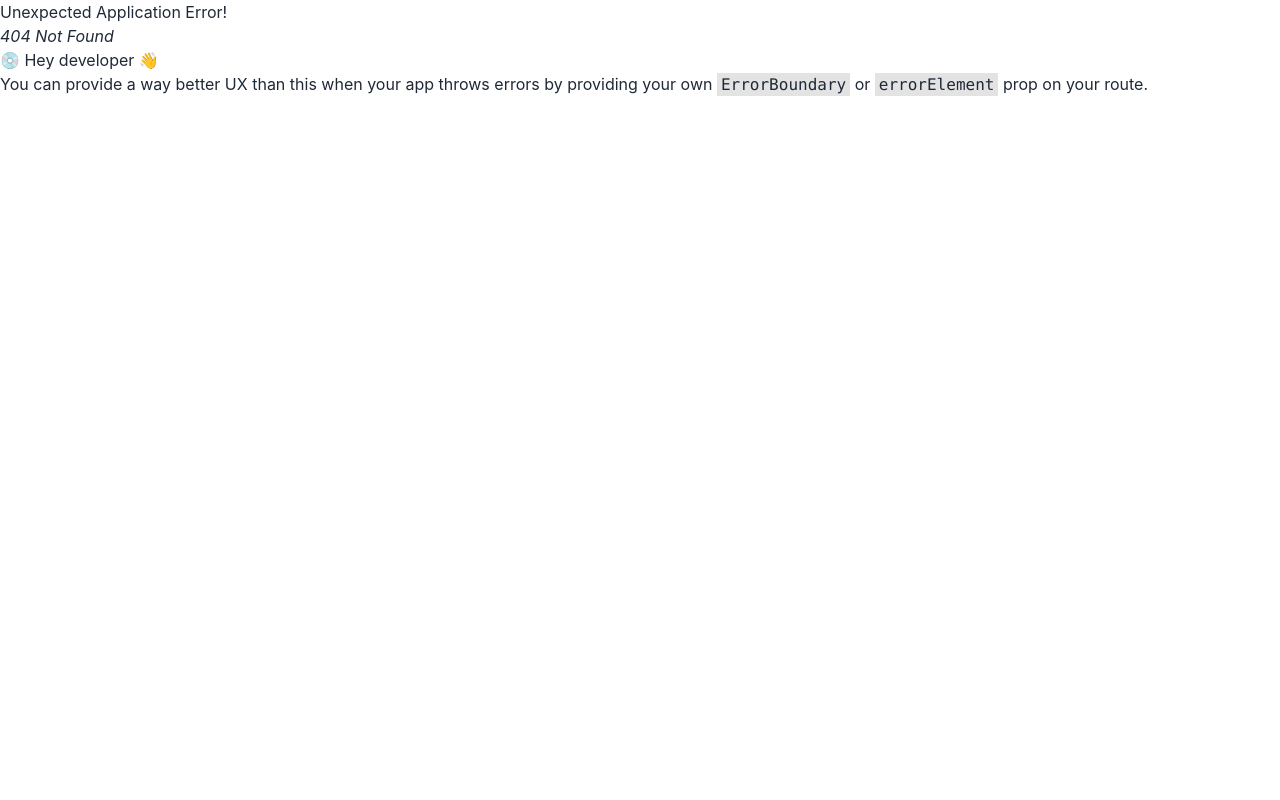
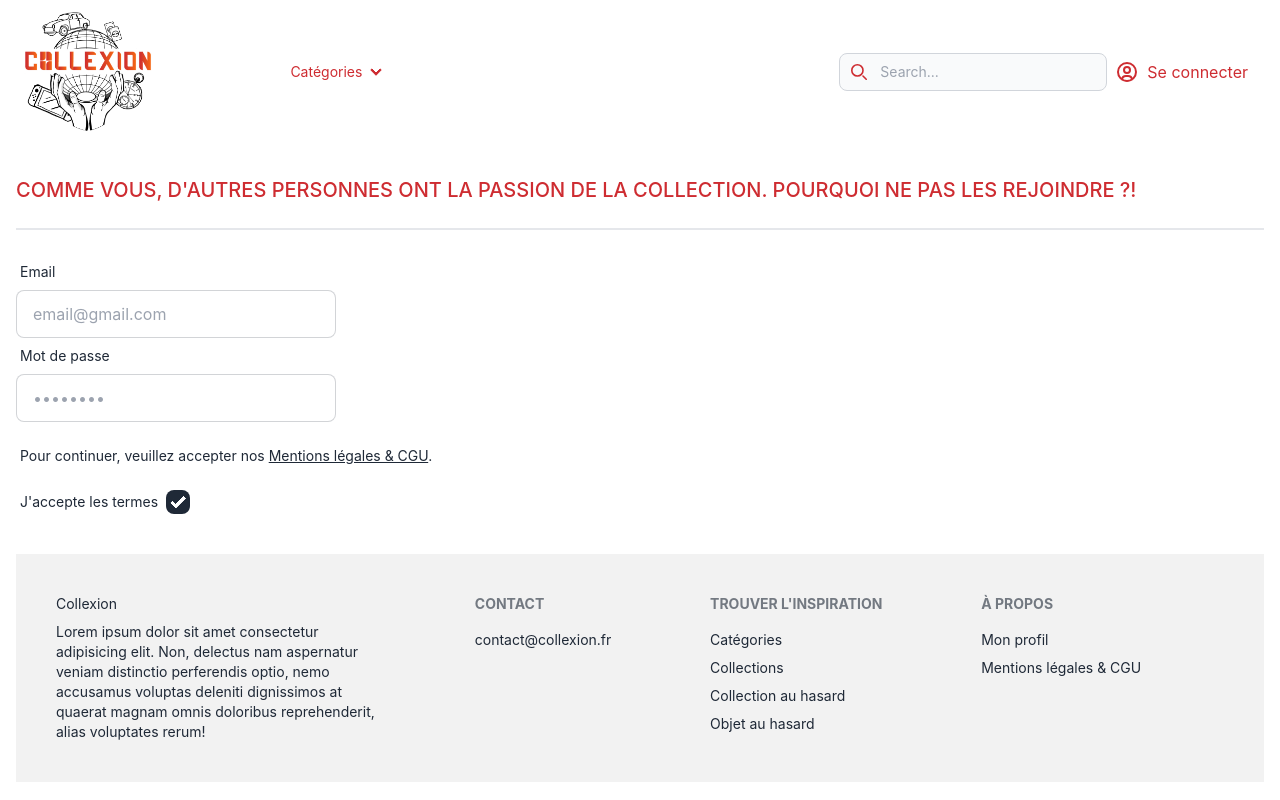
Before and after one commit to kjeanot/collexion-front, a React (Vite) app: page /subscribe in a window 1280 px wide. Before the commit this address had no page. Built offline with nearby package versions, Linux system fonts and the light colour scheme.

Commit message:
Stylisation du composant login + améliorations générales

```diff
--- a/src/components/Collection/CollectionCard.tsx
+++ b/src/components/Collection/CollectionCard.tsx
@@ -14,7 +14,7 @@ export default function CollectionCard({
   return (
     <Link to={`/collection/${collection.id}`} className="card bg-base-100 shadow-xl hover:bg-gray-100">
       <figure>
-        <img src={collection.image} alt={collection.name} />
+        <img src="https://picsum.photos/1000" alt={collection.name} />
       </figure>
       <div className="card-body">
         <h3 className="card-title text-customred">{collection.name}</h3>
--- a/src/components/Collection/SingleCollection.tsx
+++ b/src/components/Collection/SingleCollection.tsx
@@ -22,7 +22,7 @@ export default function SingleCollection() {
     <>
     {showModal && <Modal actionLabel={'Supprimer la collection'} action={dispatch(deleteCollection(data.id))}/>}
       <header className="flex flex-wrap border border-b-2 mb-6">
-        <img src={data.image} className="w-full md:w-1/3 object-cover" />
+        <img src="https://picsum.photos/1000" className="w-full md:w-1/3 object-cover" />
         <div className="w-full md:w-2/3 p-6">
           <div className="flex justify-end">
             <button className="btn btn-circle mr-4">
--- a/src/components/Footer/Footer.tsx
+++ b/src/components/Footer/Footer.tsx
@@ -1,4 +1,5 @@
 import React from 'react';
+import { NavLink } from 'react-router-dom';
 
 export default function Footer() {
   return (
@@ -15,7 +16,7 @@ export default function Footer() {
   <nav>
     <h6 className="footer-title">Trouver l'inspiration</h6>
     <a className="link link-hover">Catégories</a>
-    <a className="link link-hover">Collections</a>
+    <NavLink to={'/collections'}>Collections</NavLink>
     <a className="link link-hover">Collection au hasard</a>
     <a className="link link-hover">Objet au hasard</a>
   </nav>
--- a/src/components/Header/Header.tsx
+++ b/src/components/Header/Header.tsx
@@ -3,16 +3,16 @@ import logo from '../../assets/logo-collexion.png';
 import { useAppDispatch, useAppSelector } from '../../hooks/redux';
 import { switchLoginDisplay } from '../../store/reducers/appReducer';
 import store from '../../store';
-import { NavLink } from 'react-router-dom';
+import { Link, NavLink } from 'react-router-dom';
 
 export default function Header() {
   const dispatch = useAppDispatch();
   const showLogin = useAppSelector((state) => state.app.showLogin);
   return (
     <>
-      <nav className="navbar bg-base-100">
-        <a
-          href="#"
+      <nav className="navbar bg-base-100 color text-customred">
+        <Link
+          to="/"
           className="flex flex-wrap items-center space-x-3 rtl:space-x-reverse w-1/5 "
         >
           <img
@@ -20,7 +20,7 @@ export default function Header() {
             className="h-32 object-contain"
             alt="Collexion logo"
           />
-        </a>
+        </Link>
         <div className="flex w-4/5">
           <ul className="flex grow menu menu-horizontal px-1 z-50">
             <li>
@@ -43,16 +43,13 @@ export default function Header() {
               </details>
             </li>
           </ul>
-          <li>
-          <NavLink to={'/collections'}>Collections</NavLink>
-          </li>
           <li className="flex flex-none">
             <button
               type="button"
               data-collapse-toggle="navbar-search"
               aria-controls="navbar-search"
               aria-expanded="false"
-              className="md:hidden text-gray-500 hover:bg-gray-100 focus:outline-none focus:ring-4 focus:ring-gray-200 rounded-lg text-sm p-2.5 me-1"
+              className="md:hidden text-customred hover:bg-gray-100 focus:outline-none focus:ring-4 focus:ring-gray-200 rounded-lg text-sm p-2.5 me-1"
             >
               <svg
                 className="w-5 h-5"
@@ -74,7 +71,7 @@ export default function Header() {
             <div className="relative hidden md:block">
               <div className="absolute inset-y-0 start-0 flex items-center ps-3 pointer-events-none">
                 <svg
-                  className="w-4 h-4 text-gray-500"
+                  className="w-4 h-4 text-customred"
                   aria-hidden="true"
                   xmlns="http://www.w3.org/2000/svg"
                   fill="none"
@@ -100,11 +97,11 @@ export default function Header() {
           </li>
           <li className="flex flex-none content-center">
             <div
-              className="flex content-center py-2 md:px-2 text-gray-900 rounded hover:bg-gray-100 md:hover:bg-transparent md:border-0 md:hover:text-blue-700 md:p-0"
+              className="flex content-center py-2 md:px-2 text-customred rounded hover:bg-gray-100 md:hover:bg-transparent md:border-0 md:hover:text-customorange md:p-0"
               onClick={() => dispatch(switchLoginDisplay())}
             >
               <svg
-                className="md:mr-2 w-6 h-6 text-gray-800"
+                className="md:mr-2 w-6 h-6 text-customred"
                 aria-hidden="true"
                 xmlns="http://www.w3.org/2000/svg"
                 fill="none"
--- a/src/components/Login/Login.tsx
+++ b/src/components/Login/Login.tsx
@@ -6,6 +6,7 @@ import {
   setPassword,
   setUsername,
 } from '../../store/reducers/userReducer';
+import { Link } from 'react-router-dom';
 
 export default function Login() {
   const dispatch = useAppDispatch();
@@ -90,24 +91,27 @@ export default function Login() {
                   />
                 </div>
                 <div>
-                  <a href="#" className="text-sm text-blue-700 hover:underline">
+                  <a href="#" className="text-sm text-customred hover:underline">
                     Mot de passe oublié ?
                   </a>
                 </div>
                 <button
-                  className="w-full text-white bg-blue-700 hover:bg-blue-800 focus:ring-4 focus:outline-none focus:ring-blue-300 font-medium rounded-lg text-sm px-5 py-2.5 text-center"
+                  className="text-white bg-gradient-to-r from-customred to-customorange hover:bg-gradient-to-br font-semibold rounded-lg text-base px-3 py-2 text-center me-2 mb-2"
                   onClick={(evt) => {
                     evt.preventDefault();
                     dispatch(login());
+                    dispatch(switchLoginDisplay());
                   }}
                 >
                   Se connecter
                 </button>
                 <div className="text-sm font-medium text-gray-500">
                   Pas encore enregistré ? Pas encore enregistré ?{' '}
-                  <a href="#" className="text-blue-700 hover:underline">
-                    Créez votre compte
-                  </a>
+                  <Link
+                    to="/subscribe"
+                    className="text-customred hover:underline"
+                    onClick={() => dispatch(switchLoginDisplay())}
+                    >Créer votre compte</Link>
                 </div>
               </form>
             </div>
--- a/src/components/Object/ObjectCard.tsx
+++ b/src/components/Object/ObjectCard.tsx
@@ -10,7 +10,7 @@ export default function ObjectCard({ id, name, image } : IObject) {
         <figure>
           <img
             className=""
-            src={image}
+            src="https://picsum.photos/1000"
             alt={name}
           />
         </figure>
--- a/src/main.tsx
+++ b/src/main.tsx
@@ -19,6 +19,7 @@ import { useAppDispatch, useAppSelector } from './hooks/redux';
 import { fetchSingleCollection } from './store/reducers/collectionsReducer';
 import Error from './components/Error/Error';
 import axios from 'axios';
+import Subscribe from './components/Subscribe/Subscribe';
 
 const router = createBrowserRouter(
   createRoutesFromElements(
@@ -34,7 +35,7 @@ const router = createBrowserRouter(
         loader={({ params }) => {
           const token = JSON.parse(localStorage.getItem('jwt'));
           const promise = axios(
-            `http://64ed31429cbded49acab4281.cloud.lan:8080/api/collection/${params.id}`,
+            `http://64ed31429cbded49acab4281.cloud.lan/Apothéose/collexion/projet-12-collexion-back/public/api/collection/${params.id}`,
             {
               headers: {
                 Authorization: `Bearer ${token}`,
@@ -45,6 +46,7 @@ const router = createBrowserRouter(
         }}
         // errorElement={<Error />}
       />
+      <Route path='/subscribe' element={<Subscribe />} />
     </Route>
   )
 );
--- a/src/store/reducers/collectionsReducer.ts
+++ b/src/store/reducers/collectionsReducer.ts
@@ -28,7 +28,7 @@ export const fetchCollections = createAsyncThunk(
   'collections/fetchCollections',
   async (_, thunkAPI) => {
       const response = await axios.get(
-      'http://64ed31429cbded49acab4281.cloud.lan:8080/api/collections');
+      'http://64ed31429cbded49acab4281.cloud.lan/Apothéose/collexion/projet-12-collexion-back/public/api/collections');
     return response.data;
   }
 );
@@ -39,7 +39,7 @@ export const fetchSingleCollection = createAsyncThunk(
   'collections/fetchSingleCollection',
   async (id: number, thunkAPI) => {
     const response = await axios.get(
-      `http://64ed31429cbded49acab4281.cloud.lan:8080/api/collection/${id}`
+      `http://64ed31429cbded49acab4281.cloud.lan/Apothéose/collexion/projet-12-collexion-back/api/collection/${id}`
     );
     return response.data;
   }
@@ -49,7 +49,7 @@ export const deleteCollection = createAsyncThunk(
   'collections/deleteCollection',
   async (id: number, thunkAPI) => {
     const response = await axios.delete(
-      `http://64ed31429cbded49acab4281.cloud.lan:8080/api/collection/${id}`
+      `http://64ed31429cbded49acab4281.cloud.lan/Apothéose/collexion/projet-12-collexion-back/api/collection/${id}`
     );
     return response.data;
   }
--- a/src/store/reducers/userReducer.ts
+++ b/src/store/reducers/userReducer.ts
@@ -31,7 +31,7 @@ export const login = createAsyncThunk<StateFromReducersMapObject<any>>(
     const state = thunkAPI.getState() as RootState;
 
     const response = await axios.post(
-      `http://64ed31429cbded49acab4281.cloud.lan:8080/api/login_check`,
+      `http://64ed31429cbded49acab4281.cloud.lan/Apothéose/collexion/projet-12-collexion-back/public/api/login_check`,
       state.user.credentials
     );
     return response.data;
@@ -48,7 +48,7 @@ const userReducer = createReducer(initialState, (builder) => {
       console.log('fulfilled', action);
       state.token = action.payload.token;
       axios.defaults.headers.common['Authorization'] = `Bearer ${state.token}`;
-      // localStorage.setItem('jwt', JSON.stringify(state["token"]));
+      localStorage.setItem('jwt', JSON.stringify(state["token"]));
     })
     .addCase(login.rejected, (state, action) => {
       console.log('rejected', action);
```
Also changed, not shown: 1 other file (tests, documents, lock files or other folders).
